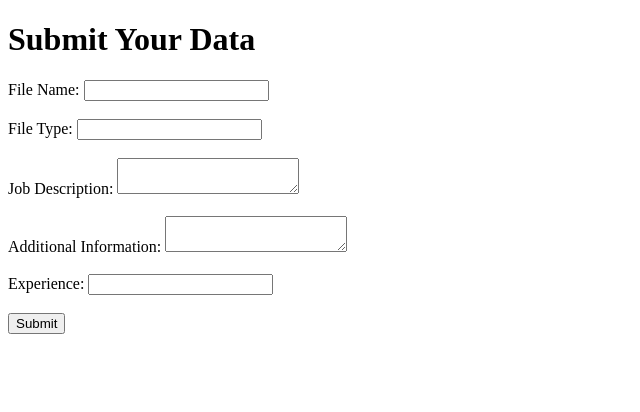
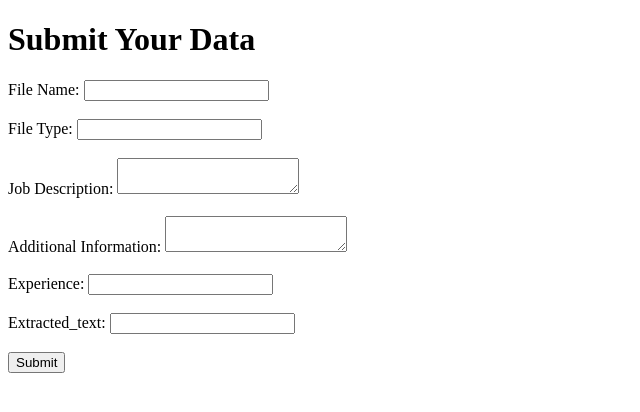
Before and after one commit to y3-rawat/resume_test_api, a Flask app: page / in a window 1280 px wide. Shown: the top 412 px of the page, without its empty margins (0-640 px from the left). Run offline with Flask 3, Linux system fonts and the light colour scheme.

Commit message:
added text

````diff
--- a/calculations.py
+++ b/calculations.py
@@ -16,6 +16,7 @@ def fetch_data_with_retry(prompt, index, retry_count):
     for attempt in range(retry_count):
         try:
             response = apis.final(prompt)
+            print("this is from responce ",response)
             data = response.split("```")[1]
             with results_lock:
                 results[index] = data
--- a/templates/index.html
+++ b/templates/index.html
@@ -23,6 +23,9 @@
         <label for="experience">Experience:</label>
         <input type="text" id="experience" name="experience"><br><br>
 
+        <label for="ext-text">Extracted_text:</label>
+        <input type="text" id="extracted-txt" name="text"><br><br>
+
         <button type="submit">Submit</button>
     </form>
 </body>
````
